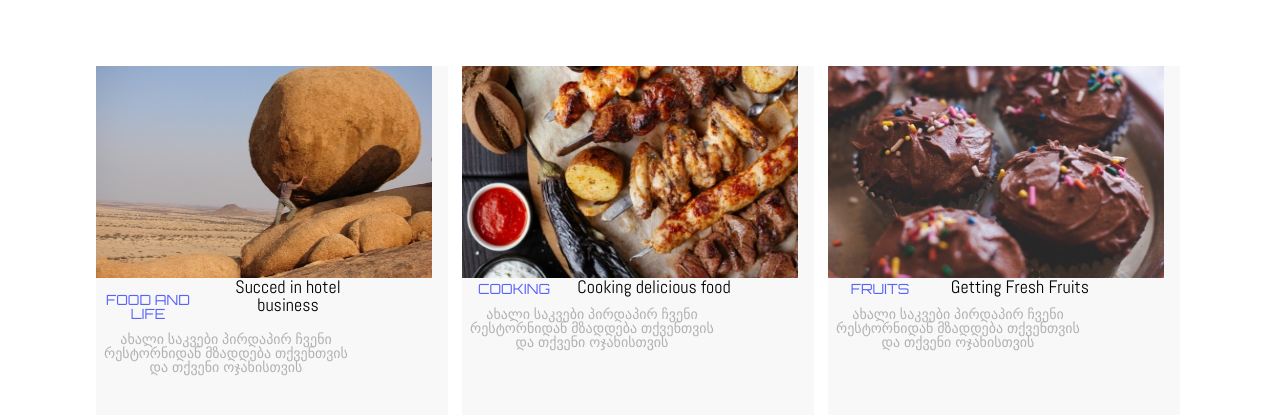
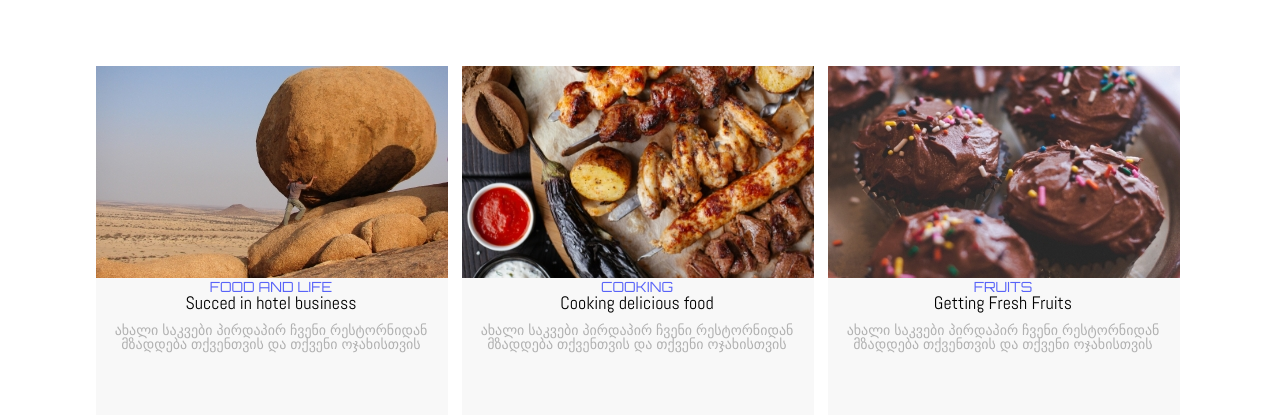
Before and after one commit to MarGallito/Homework-5, a plain HTML site: page index.html in a window 1280 px wide. Shown: the part 639-1054 px from the top of the page. Drawn offline with Linux system fonts and the light colour scheme; files whose address does not match are found by name; a web font is replaced by a local one.

Commit message:
width update in second section with text and images

```diff
--- a/css/style.css
+++ b/css/style.css
@@ -57,7 +57,7 @@
 }
 .two {
 
-	height: 550px;
+	height: 560px;
 	width: 1088px;
 	margin: 112px auto;
 }
@@ -90,7 +90,7 @@
 	display: inline-block;
 	vertical-align: middle;
     padding-right: 16px;
-    width: 352px;
+    width: 368px;
     height: 212px;
 }
 .stone-text {
@@ -103,7 +103,7 @@
 	display: inline-block;
 	font-size: 14px;
 	vertical-align: middle;
-	width: 104px;
+	width: 350px;
 	font-family: 'Orbitron';
 	text-align: center;
 }
@@ -116,7 +116,7 @@
 .text-qar-1 {
 	font-family: "BPG Nino Mtavruli Bold", sans-serif;
 	display: inline-block;
-	width: 260px;
+	width: 350px;
 	height: 62px;
 	color: #B1B1B1;
 	font-size: 14px;
@@ -126,7 +126,7 @@
 .text-2 {
 	font-family: 'Abel',sans-serif;
 	display: inline-block;
-	width: 168px;
+	width: 350px;
 	font-size: 18px;
 	text-align: center;
 }
```
